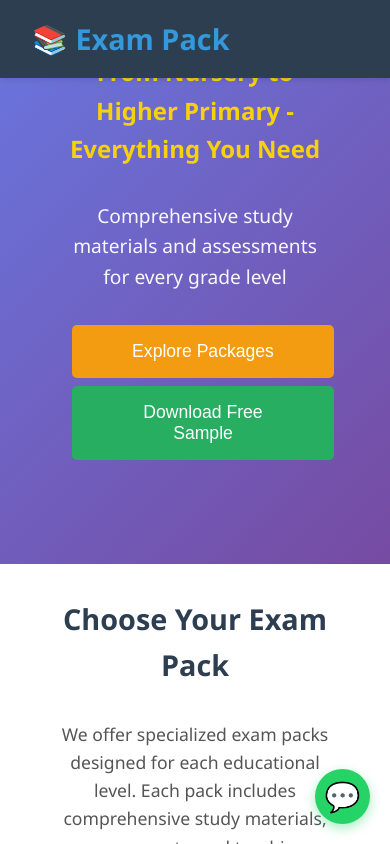
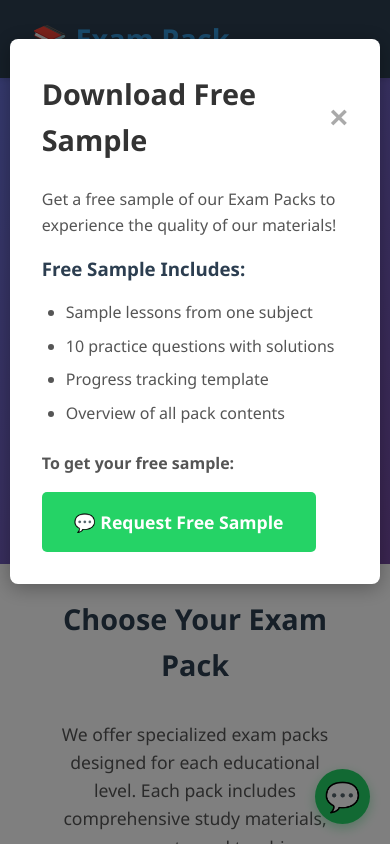
Before and after one commit to providencepublishers247-jpg/Exam-Pack-, a plain HTML site: page index.html in a window 390 px wide. Both pictures are taken after a click on the button "Download Free Sample". Shown: the part 476-1320 px from the top of the page. Drawn offline with Linux system fonts and the light colour scheme.

Commit message:
Fix non-working buttons and add functional purchase/free trial modals

```diff
--- a/index.html
+++ b/index.html
@@ -540,6 +540,86 @@
             margin-bottom: 2rem;
         }
 
+        /* Modal Styles */
+        .modal {
+            display: none;
+            position: fixed;
+            z-index: 200;
+            left: 0;
+            top: 0;
+            width: 100%;
+            height: 100%;
+            background-color: rgba(0,0,0,0.5);
+            animation: fadeIn 0.3s;
+        }
+
+        @keyframes fadeIn {
+            from { opacity: 0; }
+            to { opacity: 1; }
+        }
+
+        .modal-content {
+            background-color: white;
+            margin: 5% auto;
+            padding: 2rem;
+            border-radius: 8px;
+            width: 90%;
+            max-width: 500px;
+            box-shadow: 0 4px 20px rgba(0,0,0,0.3);
+        }
+
+        .modal-header {
+            display: flex;
+            justify-content: space-between;
+            align-items: center;
+            margin-bottom: 1.5rem;
+        }
+
+        .modal-header h2 {
+            margin: 0;
+            text-align: left;
+            font-size: 1.8rem;
+        }
+
+        .close-modal {
+            font-size: 2rem;
+            font-weight: bold;
+            color: #aaa;
+            cursor: pointer;
+            transition: color 0.3s;
+            border: none;
+            background: none;
+            padding: 0;
+        }
+
+        .close-modal:hover {
+            color: #000;
+        }
+
+        .modal-body {
+            text-align: left;
+        }
+
+        .modal-body h3 {
+            color: #2c3e50;
+            margin: 1rem 0 0.5rem 0;
+        }
+
+        .modal-body p {
+            color: #555;
+            line-height: 1.6;
+        }
+
+        .modal-body ul {
+            margin: 1rem 0;
+            padding-left: 1.5rem;
+            color: #555;
+        }
+
+        .modal-body li {
+            margin: 0.5rem 0;
+        }
+
         /* Footer */
         footer {
             background: #2c3e50;
@@ -613,6 +693,11 @@
                 height: 55px;
                 font-size: 1.8rem;
             }
+
+            .modal-content {
+                width: 95%;
+                margin: 10% auto;
+            }
         }
     </style>
 </head>
@@ -644,7 +729,7 @@
                 <p>Get Your Complete Exam Pack Now - Download & Start Using Today!</p>
             </div>
             <div class="cta-bar-buttons">
-                <button class="cta-bar-button" onclick="document.getElementById('pricing').scrollIntoView({behavior: 'smooth'})">Buy Now</button>
+                <button class="cta-bar-button" onclick="scrollToPricing()">Buy Now</button>
                 <a href="https://wa.me/2349079766694?text=Hi%20Providence%20Publishers%2C%20I%20am%20interested%20in%20your%20Exam%20Packs" target="_blank" class="cta-bar-button">WhatsApp Us</a>
             </div>
         </div>
@@ -656,8 +741,8 @@
             <h1>Complete Educational Exam Packs</h1>
             <p class="subtitle">From Nursery to Higher Primary - Everything You Need</p>
             <p>Comprehensive study materials and assessments for every grade level</p>
-            <button class="cta-button">Explore Packages</button>
-            <button class="cta-button secondary">Download Free Sample</button>
+            <button class="cta-button" onclick="scrollToPricing()">Explore Packages</button>
+            <button class="cta-button secondary" onclick="openFreeTrialModal()">Download Free Sample</button>
         </div>
     </section>
 
@@ -687,7 +772,7 @@
                         <li>Parent Communication Tools</li>
                         <li>Progress Tracking Forms</li>
                     </ul>
-                    <button class="cta-button">Get Nursery Pack</button>
+                    <button class="cta-button" onclick="openPurchaseModal('Nursery School Pack', 7500)">Get Nursery Pack</button>
                 </div>
 
                 <!-- Lower Primary Pack -->
@@ -710,7 +795,7 @@
                         <li style="margin-left: 1rem;">• Science</li>
                         <li style="margin-left: 1rem;">• Social Studies</li>
                     </ul>
-                    <button class="cta-button">Get Lower Primary Pack</button>
+                    <button class="cta-button" onclick="openPurchaseModal('Lower Primary Pack', 5000)">Get Lower Primary Pack</button>
                 </div>
 
                 <!-- Higher Primary Pack -->
@@ -733,7 +818,7 @@
                         <li style="margin-left: 1rem;">• Science & Technology</li>
                         <li style="margin-left: 1rem;">• Social Studies</li>
                     </ul>
-                    <button class="cta-button">Get Higher Primary Pack</button>
+                    <button class="cta-button" onclick="openPurchaseModal('Higher Primary Pack', 5000)">Get Higher Primary Pack</button>
                 </div>
             </div>
         </div>
@@ -862,7 +947,7 @@
                         <span>+</span>
                     </div>
                     <div class="faq-answer">
-                        <p>Yes! All materials are in printable PDF format. Teachers and school owners can distribute materials to their students. Please review the specific license terms for your usage rights.</p>
+                        <p>Yes! All materials are in printable PDF format. Teachers and school owners can distribute materials to their students. Please review the specific license terms for your pack.</p>
                     </div>
                 </div>
 
@@ -902,7 +987,7 @@
                         <span>+</span>
                     </div>
                     <div class="faq-answer">
-                        <p>We accept multiple payment methods including bank transfers, online payment platforms, and other Nigerian payment options. Contact us on WhatsApp for specific payment method details.</p>
+                        <p>We accept multiple payment methods including bank transfers, online payment platforms, and other Nigerian payment options. Contact us on WhatsApp for specific payment methods.</p>
                     </div>
                 </div>
 
@@ -924,7 +1009,7 @@
         <div class="container">
             <h2>Ready to Transform Your Teaching & Learning?</h2>
             <p>Join thousands of educators, parents, and students achieving better results with Exam Pack</p>
-            <button class="cta-button">Choose Your Pack</button>
+            <button class="cta-button" onclick="scrollToPricing()">Choose Your Pack</button>
         </div>
     </section>
 
@@ -936,6 +1021,53 @@
             <p>Email: providencepublishers247@gmail.com | WhatsApp: <a href="https://wa.me/2349079766694">+234 907 976 6694</a></p>
         </div>
     </footer>
+
+    <!-- Purchase Modal -->
+    <div id="purchaseModal" class="modal">
+        <div class="modal-content">
+            <div class="modal-header">
+                <h2 id="modalTitle">Pack Title</h2>
+                <button class="close-modal" onclick="closePurchaseModal()">&times;</button>
+            </div>
+            <div class="modal-body">
+                <p><strong>Price:</strong> <span id="modalPrice">₦5,000</span></p>
+                <p style="margin-top: 1.5rem;">Thank you for your interest! To complete your purchase, please:</p>
+                <ol style="margin-top: 1rem; padding-left: 1.5rem;">
+                    <li>Click the WhatsApp button below</li>
+                    <li>Tell us which pack you'd like to purchase</li>
+                    <li>Receive payment instructions</li>
+                    <li>Get your download link after confirmation</li>
+                </ol>
+                <a href="https://wa.me/2349079766694?text=Hi%20Providence%20Publishers%2C%20I%20want%20to%20buy%20an%20Exam%20Pack" target="_blank" class="whatsapp-link" style="margin-top: 1.5rem; justify-content: center;">
+                    💬 Complete Purchase on WhatsApp
+                </a>
+            </div>
+        </div>
+    </div>
+
+    <!-- Free Trial Modal -->
+    <div id="freeTrialModal" class="modal">
+        <div class="modal-content">
+            <div class="modal-header">
+                <h2>Download Free Sample</h2>
+                <button class="close-modal" onclick="closeFreeTrialModal()">&times;</button>
+            </div>
+            <div class="modal-body">
+                <p>Get a free sample of our Exam Packs to experience the quality of our materials!</p>
+                <h3>Free Sample Includes:</h3>
+                <ul>
+                    <li>Sample lessons from one subject</li>
+                    <li>10 practice questions with solutions</li>
+                    <li>Progress tracking template</li>
+                    <li>Overview of all pack contents</li>
+                </ul>
+                <p style="margin-top: 1.5rem;"><strong>To get your free sample:</strong></p>
+                <a href="https://wa.me/2349079766694?text=Hi%20Providence%20Publishers%2C%20I%20would%20like%20to%20download%20your%20free%20sample%20pack" target="_blank" class="whatsapp-link" style="margin-top: 1rem; justify-content: center;">
+                    💬 Request Free Sample
+                </a>
+            </div>
+        </div>
+    </div>
 
     <script>
         function toggleFaq(element) {
@@ -955,6 +1087,43 @@
             }
         }
 
+        function scrollToPricing() {
+            const pricingSection = document.getElementById('pricing');
+            pricingSection.scrollIntoView({ behavior: 'smooth' });
+        }
+
+        function openPurchaseModal(packName, price) {
+            const modal = document.getElementById('purchaseModal');
+            document.getElementById('modalTitle').textContent = packName;
+            document.getElementById('modalPrice').textContent = '₦' + price.toLocaleString();
+            modal.style.display = 'block';
+        }
+
+        function closePurchaseModal() {
+            document.getElementById('purchaseModal').style.display = 'none';
+        }
+
+        function openFreeTrialModal() {
+            document.getElementById('freeTrialModal').style.display = 'block';
+        }
+
+        function closeFreeTrialModal() {
+            document.getElementById('freeTrialModal').style.display = 'none';
+        }
+
+        // Close modal when clicking outside of it
+        window.onclick = function(event) {
+            const purchaseModal = document.getElementById('purchaseModal');
+            const freeTrialModal = document.getElementById('freeTrialModal');
+
+            if (event.target == purchaseModal) {
+                purchaseModal.style.display = 'none';
+            }
+            if (event.target == freeTrialModal) {
+                freeTrialModal.style.display = 'none';
+            }
+        }
+
         // Smooth scroll for navigation links
         document.querySelectorAll('a[href^="#"]').forEach(anchor => {
             anchor.addEventListener('click', function (e) {
```
